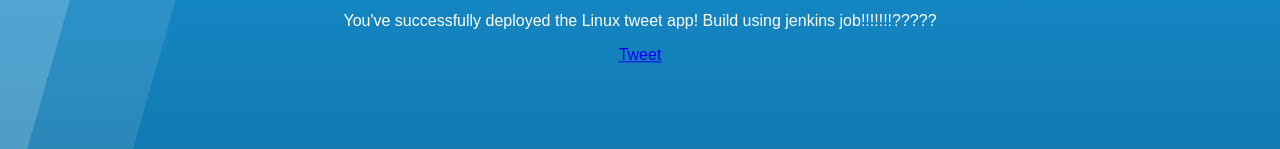
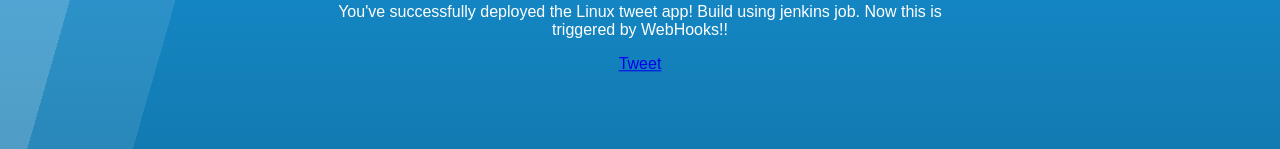
Before and after one commit to shiva0490/docker-sample-website, a plain HTML site: page index.html in a window 1280 px wide. Shown: the part 651-800 px from the top of the page. Drawn offline with Linux system fonts and the light colour scheme.

Commit message:
Update index.html

```diff
--- a/index.html
+++ b/index.html
@@ -32,7 +32,7 @@
             <center><img src="./linux.png"></img>
                 <P>
 
-                You've successfully deployed the Linux tweet app! Build using jenkins job!!!!!!!?????
+                You've successfully deployed the Linux tweet app! Build using jenkins job. Now this is triggered by WebHooks!!
 
                 <p>
 
```
